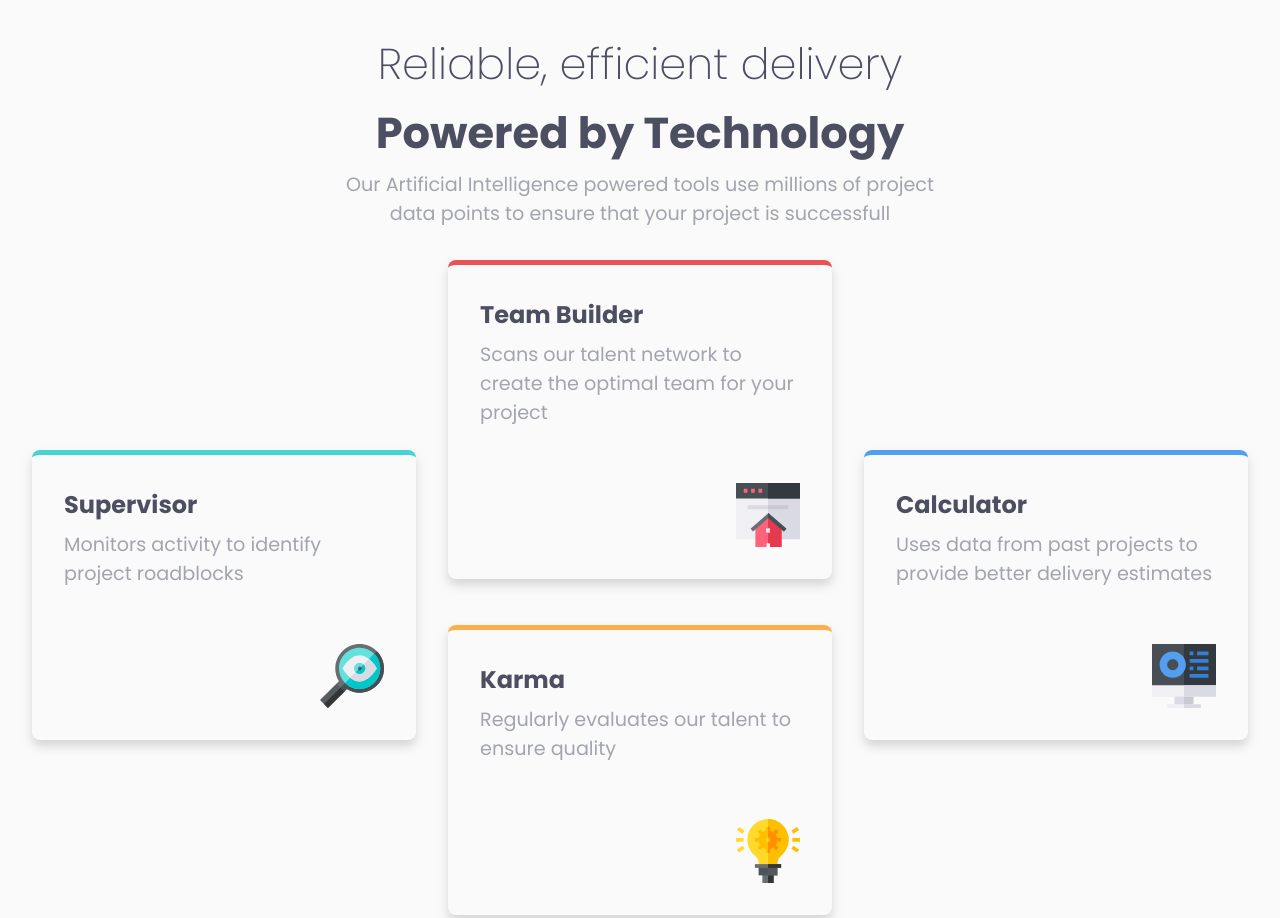
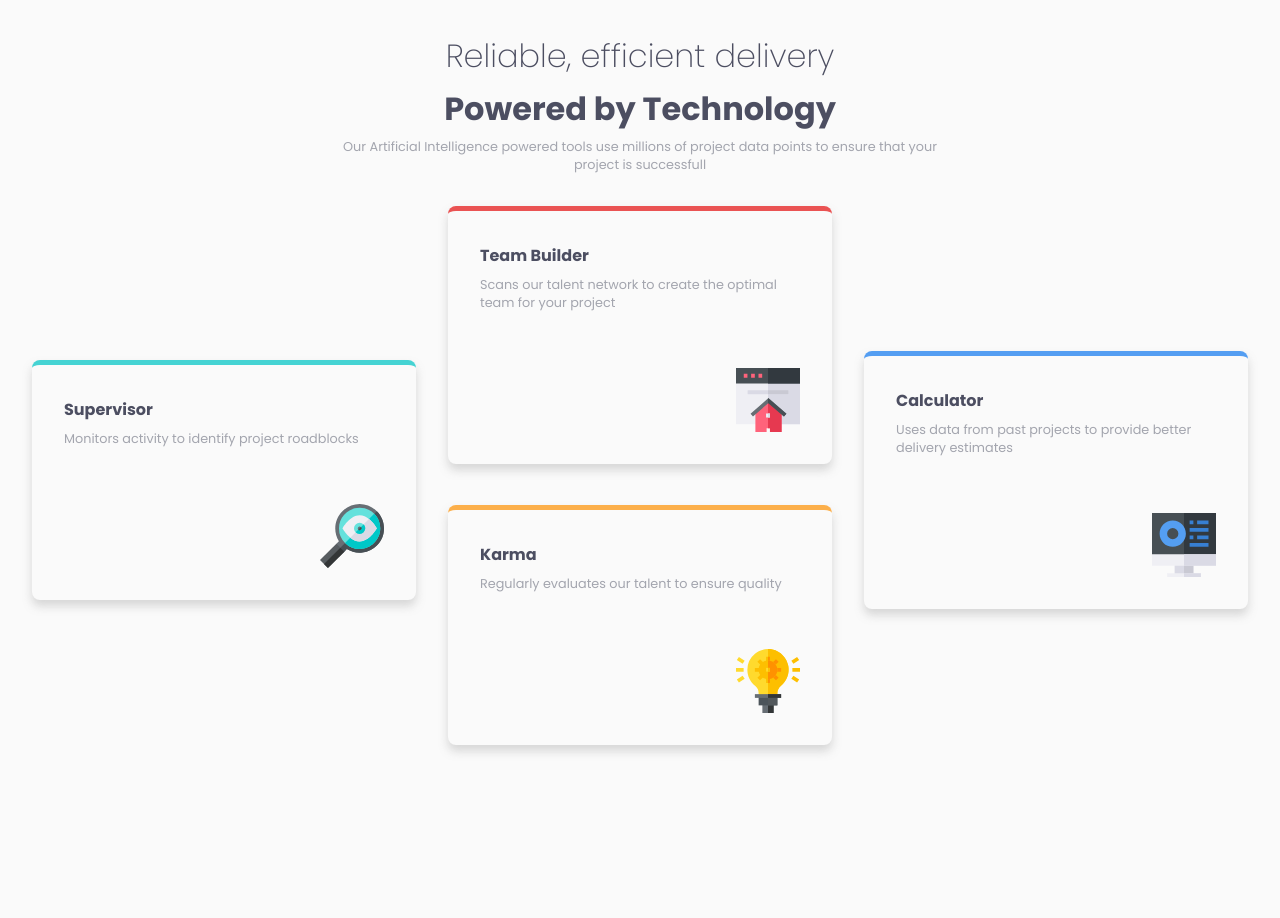
Before and after one commit to Riquelme3m/iJunior-Four-Card-Feature-Section, a plain HTML site: page index.html in a window 1280 px wide. Shown: the top 918 px of the page. After the commit the page ends 818 px from the top, so only its background shows below. Drawn offline with Linux system fonts and the light colour scheme.

Commit message:
Updating README.md

```diff
--- a/style.css
+++ b/style.css
@@ -139,7 +139,7 @@ h2{
         align-items: center;
         gap:2rem;
         width:100%;
-        max-width:1600px;
+        max-width:1300px;
         margin: auto;
 
     }
@@ -169,7 +169,7 @@ h2{
 
     .introduction h1 {
 
-        font-size: 2.7rem;
+        font-size: 2rem;
         color: var(--Very-Dark-Blue);
         font-weight: 700;
     }
@@ -179,10 +179,10 @@ h2{
     }
 
     p {
-        font-size: 1.2rem;
+        font-size: 0.8rem;
     }
     h2{
-        font-size:1.5rem;
+        font-size:1rem;
     }
 
 
```
